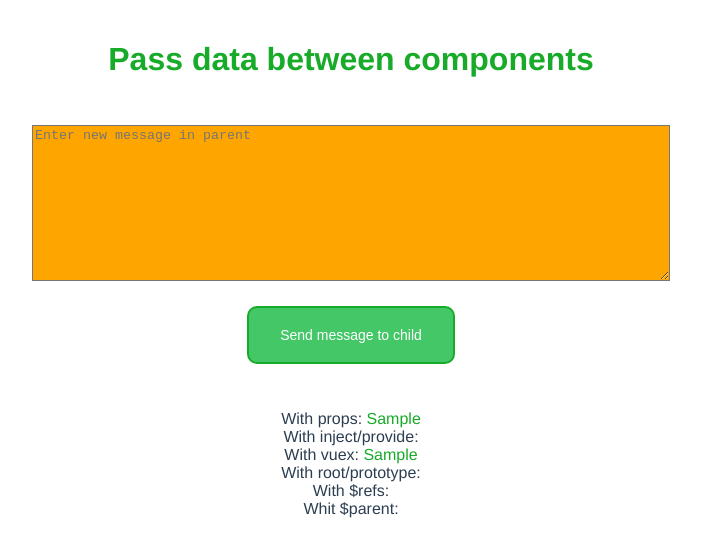
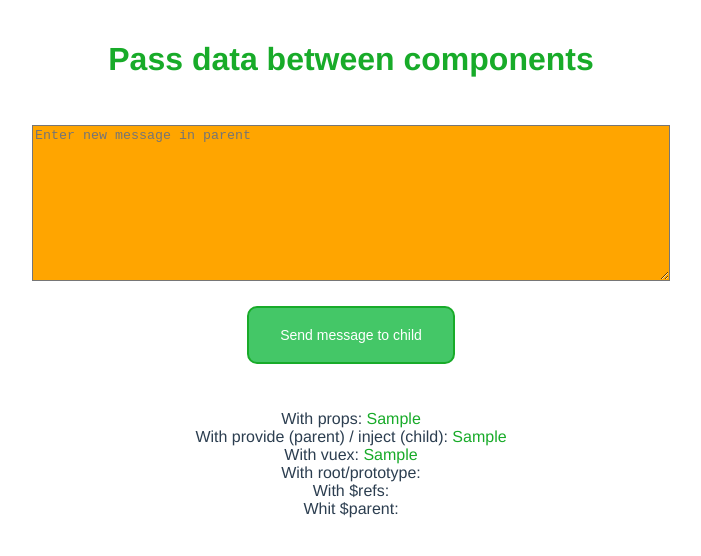
Before and after one commit to cbsumastre/vue-pass-data-between-components, a Vue app: page / in a window 1280 px wide. Both pictures are taken after typing "Sample" into the empty fields and a click on the button "Send message to child". Shown: the top 556 px of the page, without its empty margins (289-990 px from the left). Built offline with nearby package versions, Linux system fonts and the light colour scheme.

Commit message:
With provide / inject

```diff
--- a/src/components/Child.vue
+++ b/src/components/Child.vue
@@ -3,8 +3,9 @@
     <div v-if="childMessage">
       With props: <span class="message">{{ childMessage }}</span>
     </div>
-    <div>
-      With inject/provide:
+    <div v-if="myTextInjected.text">
+      With provide (parent) / inject (child):
+      <span class="message">{{ myTextInjected.text }} </span>
     </div>
     <div v-if="getStoreMessage">
       With vuex:
@@ -32,6 +33,7 @@ export default {
       required: true
     }
   },
+  inject: ["myTextInjected"],
   computed: {
     ...mapGetters(["getStoreMessage"])
   }
--- a/src/views/Home.vue
+++ b/src/views/Home.vue
@@ -7,7 +7,7 @@
       placeholder="Enter new message in parent"
     ></textarea>
     <button v-on:click="send" class="myButton">Send message to child</button>
-    <Child :childMessage="childMessage" class="child" />
+    <Child :childMessage="childMessage.text" class="child" />
   </div>
 </template>
 
@@ -23,13 +23,16 @@ export default {
   data: function() {
     return {
       parentMessage: "",
-      childMessage: ""
+      childMessage: { text: "" } // change childMessage in object (reactive)
     };
+  },
+  provide() {
+    return { myTextInjected: this.childMessage };
   },
   methods: {
     ...mapActions(["storeMessage"]),
     send() {
-      this.childMessage = this.parentMessage;
+      this.childMessage.text = this.parentMessage;
       this.storeMessage(this.parentMessage);
       //clear parent message
       this.parentMessage = "";
@@ -49,6 +52,7 @@ export default {
   margin: 20px 0;
   min-height: 200px;
 }
+
 .title {
   width: 50%;
   color: #18ab29;
```
